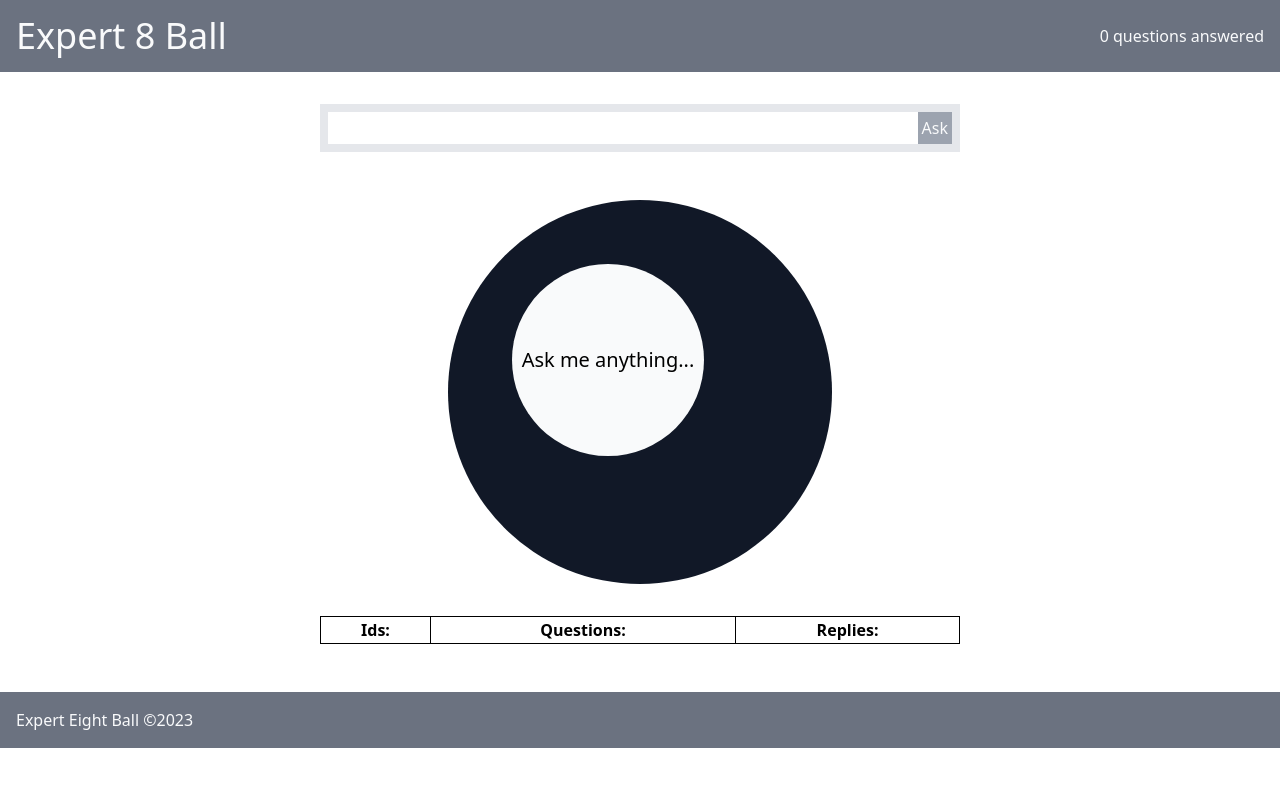
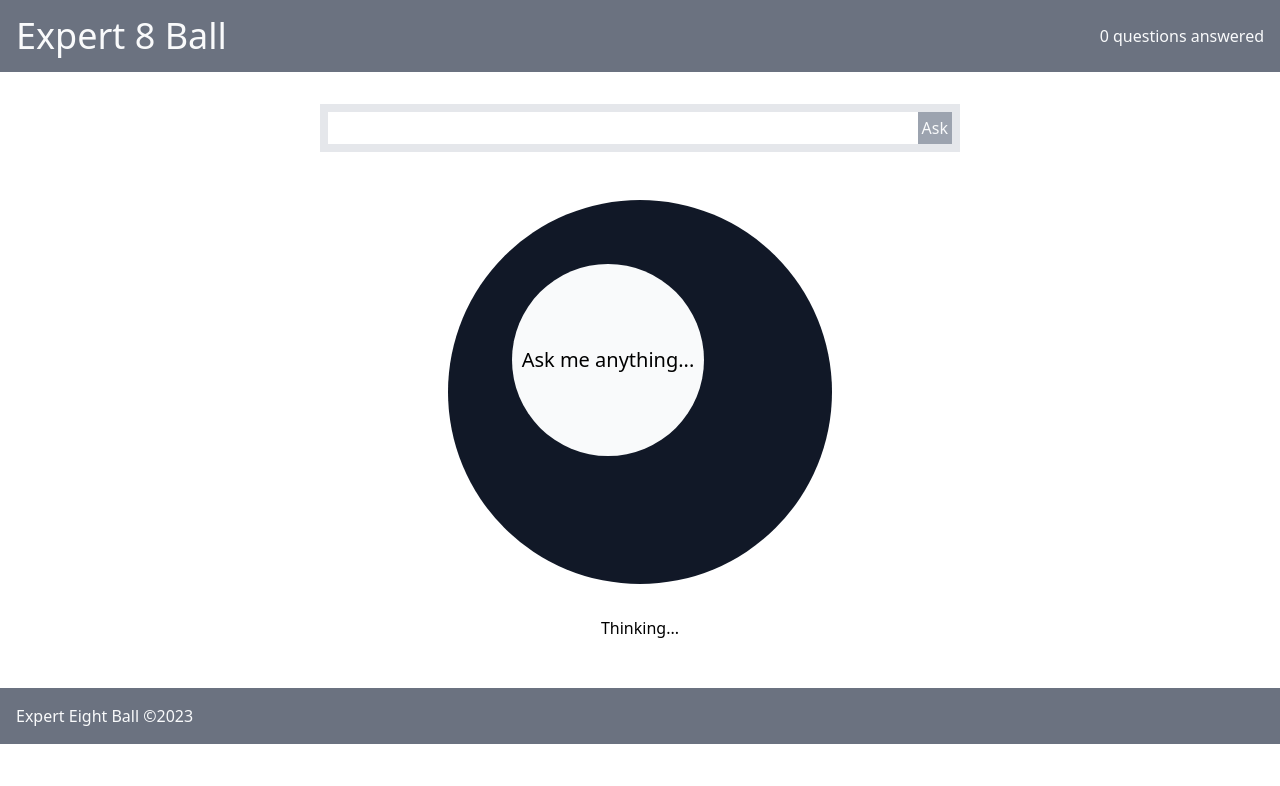
Before and after one commit to codefellows/seattle-code-python-401d22, a Next.js app in the folder class-38/inclass_demo/expert-eight-ball/: page / in a window 1280 px wide. Shown: the top 786 px of the page. Built offline with nearby package versions, Linux system fonts and the light colour scheme.

Commit message:
Added conditional rendering for magic replies table.

```diff
--- a/class-38/inclass_demo/expert-eight-ball/pages/index.js
+++ b/class-38/inclass_demo/expert-eight-ball/pages/index.js
@@ -45,7 +45,7 @@ export default function Home() {
 
                 {/* Replies(Table) */}
                 {/* Conditional rendering */}
-                {
+                {magicReplies.length > 0 ? (
                     <table className="w-1/2 mx-auto my-4 border">
                         <thead>
                             <tr>
@@ -76,7 +76,9 @@ export default function Home() {
                             })}
                         </tbody>
                     </table>
-                }
+                ) : (
+                    <h2>Thinking...</h2>
+                )}
             </main>
 
             {/* Footer */}
```
